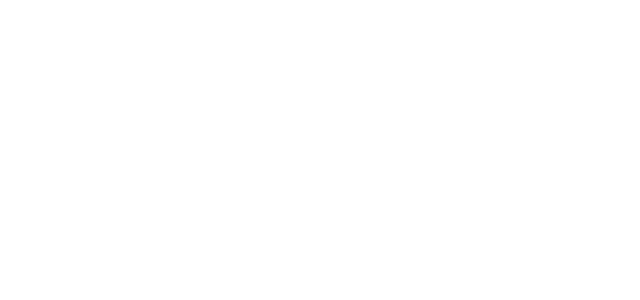
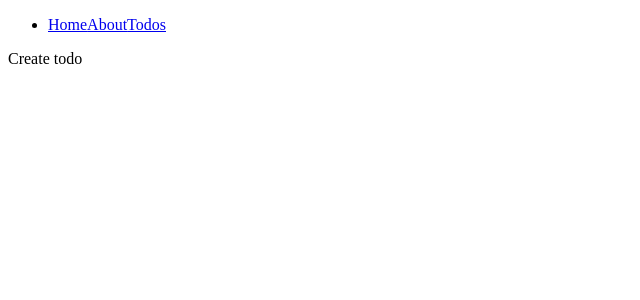
Before and after one commit to khizerdev/Nuxt-3, a Nuxt app: page /todos/create in a window 1280 px wide. Before the commit this address had no page. Shown: the top 300 px of the page, without its empty margins (0-640 px from the left). Built offline with nearby package versions, Linux system fonts and the light colour scheme.

Commit message:
Linking to pages

```diff
--- a/app.vue
+++ b/app.vue
@@ -1,5 +1,12 @@
 <template>
   <div>
+    <ul>
+        <li>
+          <nuxt-link :to="{ name: 'index'}">Home</nuxt-link>
+          <nuxt-link :to="{ name: 'about'}">About</nuxt-link>
+          <nuxt-link :to="{ name: 'todos'}">Todos</nuxt-link>
+        </li>
+    </ul>
     <NuxtPage/>
   </div>
 </template>
--- /dev/null
+++ b/pages/todos/create.vue
@@ -0,0 +1,5 @@
+<template>
+    <div>
+        Create todo
+    </div>
+</template>
--- a/pages/todos/index.vue
+++ b/pages/todos/index.vue
@@ -1,6 +1,7 @@
 <template>
     <div>
         Todos
+        <nuxt-link :to="{ name: 'todos-create'}">Create todos</nuxt-link>
     </div>
 </template>
 
```
